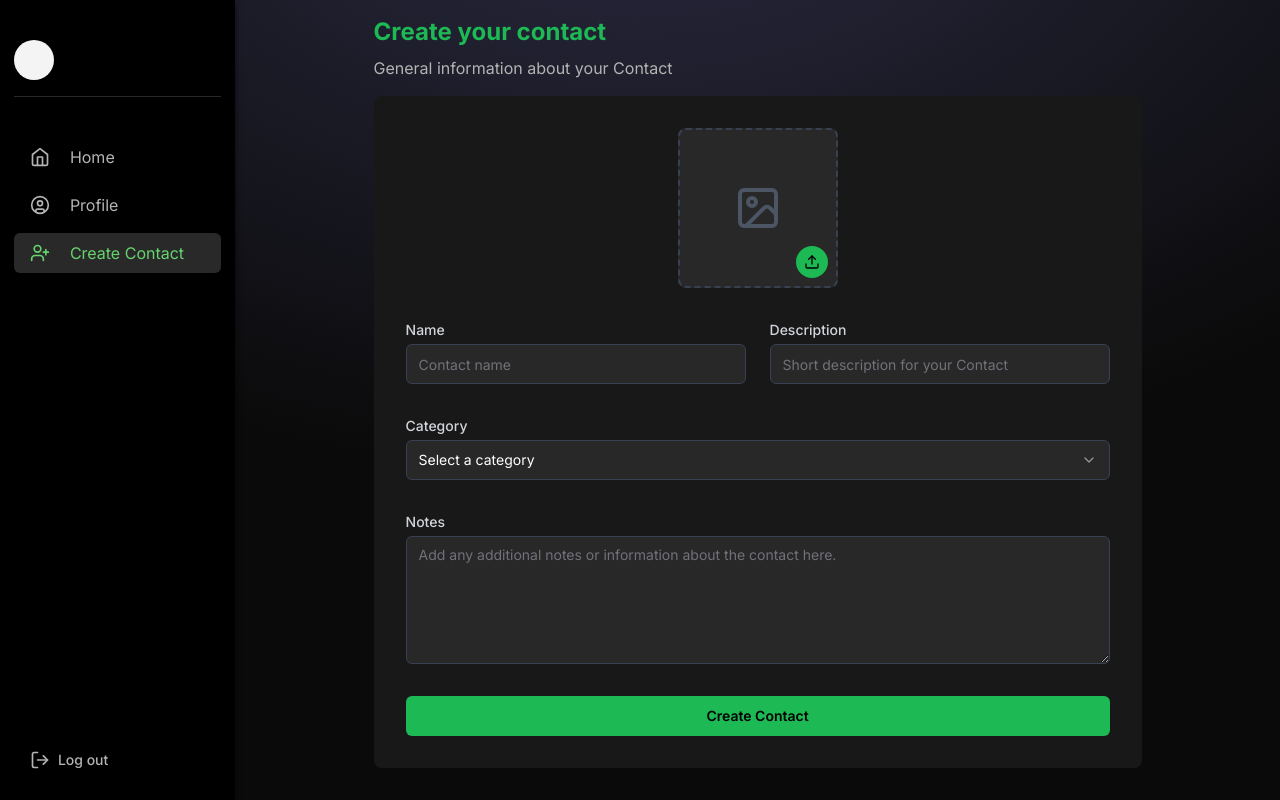
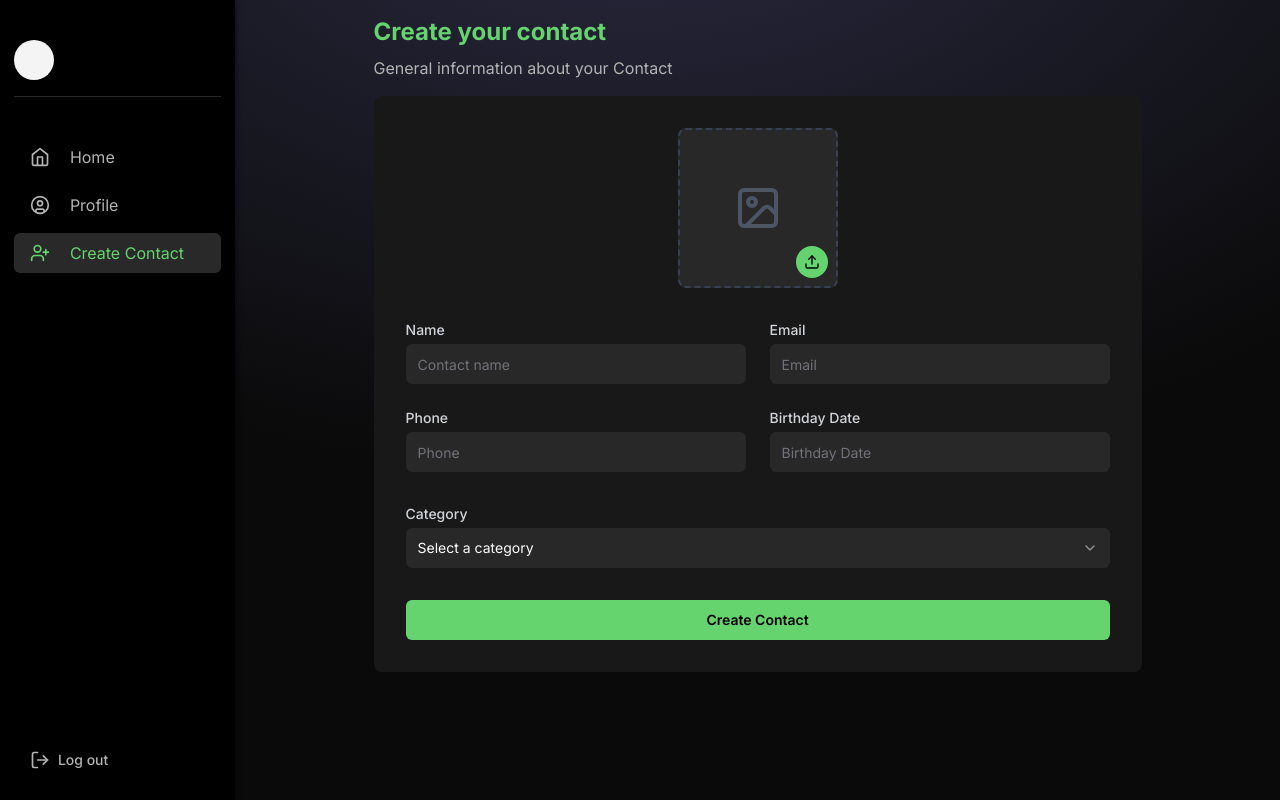
Before and after one commit to x1vaan/Contacts-App-Next, a Next.js app: page /create in a window 1280 px wide. Built offline with nearby package versions, Linux system fonts and the light colour scheme; no server answers.

Commit message:
change create contact inputs, center contacts home page, change green color

```diff
--- a/app/(logged)/create/page.tsx
+++ b/app/(logged)/create/page.tsx
@@ -3,7 +3,7 @@ import CreateContactForm from "@/app/_components/form/CreateContactForm";
 export default function Create() {
   return (
     <div className="max-w-3xl w-full mx-auto">
-      <h2 className="text-2xl font-bold mt-4 mb-2 text-[#1DB954]">
+      <h2 className="text-2xl font-bold mt-4 mb-2 text-greenSpotify">
         Create your contact
       </h2>
       <p className="text-[#B3B3B3] mb-4">
--- a/app/_components/SearchBar.tsx
+++ b/app/_components/SearchBar.tsx
@@ -16,8 +16,8 @@ export default function SearchComponent({ data }: { data: Contacts[] }) {
   }, [filtersName]);
 
   return (
-    <div className="w-[95%] h-full">
-      <div className="relative mt-4">
+    <div className="w-[95%] h-full flex flex-col justify-center items-center">
+      <div className="relative mt-4 w-full">
         <Search className="absolute h-4 w-4 top-3 left-4 text-muted-foreground" />
         <Input
           placeholder="Search contacts..."
@@ -26,7 +26,7 @@ export default function SearchComponent({ data }: { data: Contacts[] }) {
           value={filtersName}
         />
       </div>
-      <div className="grid grid-cols-1 md:grid-cols-2 lg:grid-cols-2 xl:grid-cols-3 gap-6 pb-10 items-center w-[90%] mt-8">
+      <div className="grid grid-cols-1 md:grid-cols-2 lg:grid-cols-2 xl:grid-cols-3 gap-6 pb-10 items-center w-full mt-8">
         {dataPassed?.map((contact: Contacts) => {
           return (
             <ContactCard
--- a/app/_components/form/CreateContactForm.tsx
+++ b/app/_components/form/CreateContactForm.tsx
@@ -16,23 +16,24 @@ import { useState } from "react";
 export default function CreateContactForm() {
   const [newContact, setNewContact] = useState({
     name: "",
-    description: "",
+    email: "",
+    phone: "",
     category: "",
     instructions: "",
     photo: null,
   });
 
-  const handleInputChange = (e:any) => {
+  const handleInputChange = (e: any) => {
     const { name, value } = e.target;
     setNewContact((prev) => ({ ...prev, [name]: value }));
   };
 
-  const handlePhotoUpload = (e:any) => {
+  const handlePhotoUpload = (e: any) => {
     const file = e.target.files[0];
     if (file) {
       const reader = new FileReader();
       reader.onloadend = () => {
-        setNewContact((prev:any) => ({ ...prev, photo: reader.result }));
+        setNewContact((prev: any) => ({ ...prev, photo: reader.result }));
       };
       reader.readAsDataURL(file);
     }
@@ -40,7 +41,7 @@ export default function CreateContactForm() {
   return (
     <form
       //   onSubmit={handleSubmit}
-      className="space-y-8 bg-[#181818] p-8 rounded-lg"
+      className="space-y-8 bg-cardBgColor p-8 rounded-lg overflow-scroll"
     >
       <div className="flex items-center justify-center mb-6">
         <div className="relative w-40 h-40 border-2 border-dashed border-gray-700 rounded-lg flex items-center justify-center bg-[#282828]">
@@ -59,7 +60,7 @@ export default function CreateContactForm() {
             onChange={handlePhotoUpload}
             className="absolute inset-0 w-full h-full opacity-0 cursor-pointer"
           />
-          <div className="absolute bottom-2 right-2 bg-[#1DB954] rounded-full p-2">
+          <div className="absolute bottom-2 right-2 bg-greenSpotify rounded-full p-2">
             <Upload size={16} className="text-black" />
           </div>
         </div>
@@ -77,24 +78,56 @@ export default function CreateContactForm() {
             name="name"
             value={newContact.name}
             onChange={handleInputChange}
-            className="w-full bg-[#282828] border-gray-700 rounded-md focus:ring-[#1DB954] focus:border-[#1DB954] text-white"
+            className="w-full bg-[#282828] border-none rounded-md text-white"
             placeholder="Contact name"
           />
         </div>
         <div>
           <Label
-            htmlFor="description"
+            htmlFor="email"
             className="text-sm font-medium text-gray-300 mb-1 block"
           >
-            Description
+            Email
           </Label>
           <Input
-            id="description"
-            name="description"
-            value={newContact.description}
+            id="email"
+            name="email"
+            value={newContact.email}
             onChange={handleInputChange}
-            className="w-full bg-[#282828] border-gray-700 rounded-md focus:ring-[#1DB954] focus:border-[#1DB954] text-white"
-            placeholder="Short description for your Contact"
+            className="w-full bg-[#282828] border-none rounded-md text-white"
+            placeholder="Email"
+          />
+        </div>
+        <div>
+          <Label
+            htmlFor="phone"
+            className="text-sm font-medium text-gray-300 mb-1 block"
+          >
+            Phone
+          </Label>
+          <Input
+            id="phone"
+            name="phone"
+            value={newContact.phone}
+            onChange={handleInputChange}
+            className="w-full bg-[#282828] border-none rounded-md text-white"
+            placeholder="Phone"
+          />
+        </div>
+        <div>
+          <Label
+            htmlFor="birthday-date"
+            className="text-sm font-medium text-gray-300 mb-1 block"
+          >
+            Birthday Date
+          </Label>
+          <Input
+            id="birthday-date"
+            name="birthday-date"
+            // value={newContact.description}
+            onChange={handleInputChange}
+            className="w-full bg-[#282828] border-none rounded-md text-white"
+            placeholder="Birthday Date"
           />
         </div>
       </div>
@@ -111,10 +144,10 @@ export default function CreateContactForm() {
             setNewContact((prev) => ({ ...prev, category: value }))
           }
         >
-          <SelectTrigger className="w-full bg-[#282828] border-gray-700 text-white focus:ring-[#1DB954] focus:border-[#1DB954]">
+          <SelectTrigger className="w-full bg-[#282828] border-none text-white">
             <SelectValue placeholder="Select a category" />
           </SelectTrigger>
-          <SelectContent className="bg-[#282828] border-gray-700 text-white">
+          <SelectContent className="bg-[#282828] border-none text-white">
             <SelectItem value="family">Family</SelectItem>
             <SelectItem value="friend">Friend</SelectItem>
             <SelectItem value="work">Work</SelectItem>
@@ -122,7 +155,7 @@ export default function CreateContactForm() {
           </SelectContent>
         </Select>
       </div>
-      <div>
+      {/* <div>
         <Label
           htmlFor="instructions"
           className="text-sm font-medium text-gray-300 mb-1 block"
@@ -134,13 +167,13 @@ export default function CreateContactForm() {
           name="instructions"
           value={newContact.instructions}
           onChange={handleInputChange}
-          className="w-full bg-[#282828] border-gray-700 rounded-md focus:ring-[#1DB954] focus:border-[#1DB954] text-white h-32"
+          className="w-full bg-[#282828] border-none rounded-md text-white h-32"
           placeholder="Add any additional notes or information about the contact here."
         />
-      </div>
+      </div> */}
       <Button
         type="submit"
-        className="w-full bg-[#1DB954] hover:bg-[#1ED760] text-black font-semibold"
+        className="w-full bg-greenSpotify hover:bg-[#1ED760] text-black font-semibold"
       >
         Create Contact
       </Button>
--- a/app/_components/shared/SideBar.tsx
+++ b/app/_components/shared/SideBar.tsx
@@ -17,6 +17,8 @@ export default function SideBar() {
       <div className="w-[95%] h-full flex flex-col items-center text-textGray p-2">
         {/* USER INFO */}
         <div className="w-full flex justify-start items-center mt-8 space-x-3 pb-4 border-b border-[#282828]">
+        {/* ALTERNATIVA QUE QUEDA EPICA */}
+        {/* <div className="w-full flex justify-start items-center mt-8 space-x-3 p-4 rounded-md bg-gradient-to-b from-customViolet via-customViolet/80 to-customViolet/50"> */}
           <Avatar className="w-10 h-10 cursor-pointer">
             <AvatarFallback className="text-gray-600">
               {session.data?.user.user.charAt(0)}
```
